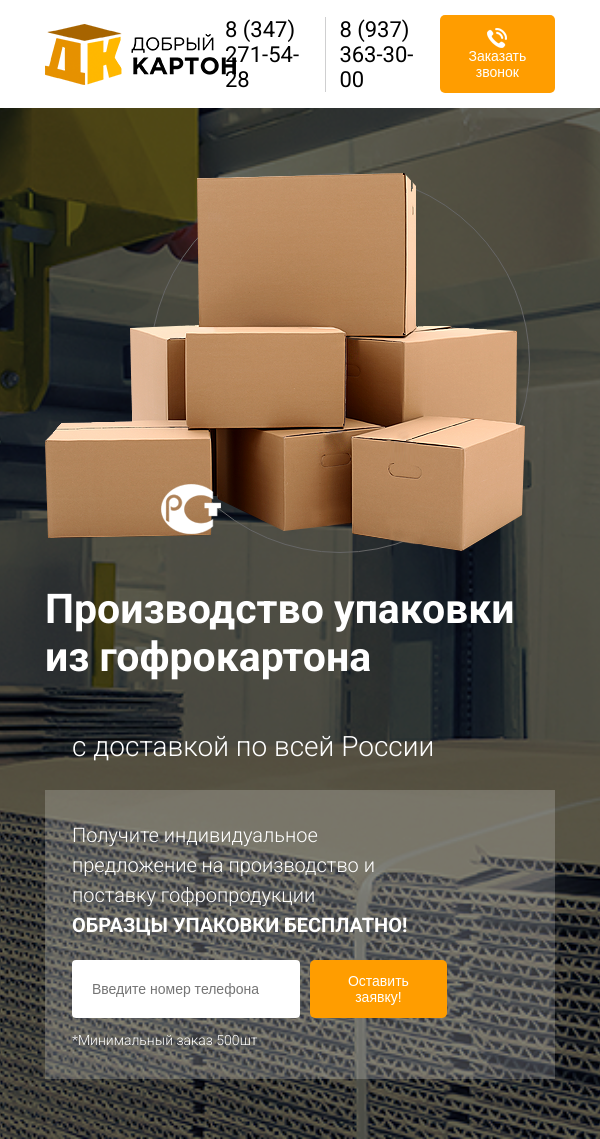
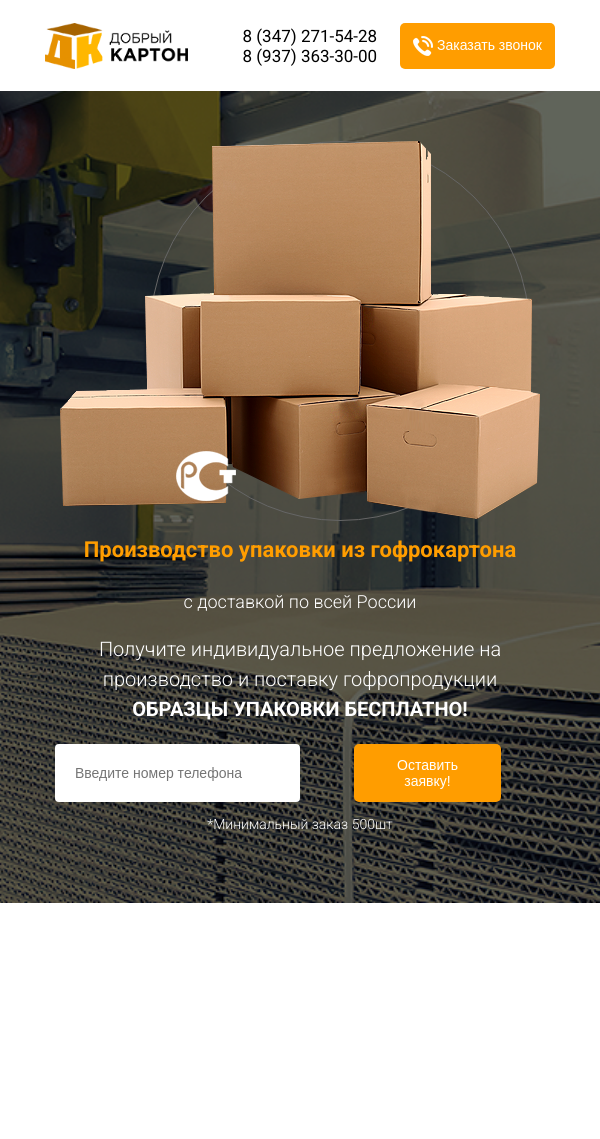
Before and after one commit to AshtonBro/Study_htmlCss, a PHP site: page / in a window 600 px wide. After the commit the page ends 903 px from the top, so only its background shows below. Run offline with PHP 8.4, Linux system fonts and the light colour scheme.

Commit message:
>= 576px

```diff
--- a/good_cardboard/src/css/style.css
+++ b/good_cardboard/src/css/style.css
@@ -40,7 +40,7 @@ body {
     .main-img::after {
       content: url(../img/main/icon-2.png);
       position: absolute;
-      margin-top: 311px;
+      margin-top: 310px;
       margin-left: -364px; }
   .main-text__title {
     margin-bottom: 22px;
@@ -209,11 +209,12 @@ img {
     height: 35px;
     border-radius: 4px; }
   .header-contacts__phone {
-    font-size: 14px;
-    margin-right: 0;
-    border: none; }
+    font-size: 15px;
+    margin-right: 0; }
     .header-contacts__phones {
       flex-direction: column; }
+    .header-contacts__phone:first-child {
+      border: none; }
   .header-contacts__button {
     display: inline-block;
     padding: 9px; }
@@ -266,15 +267,44 @@ img {
         width: 100%; } }
 
 @media (min-width: 576px) and (max-width: 767.98px) {
-  padding: 15px 0;
-  background-color: #fff;
-  -logo {
-    background: url(../img/header/header-log.png) center no-repeat;
-    background-size: 100%;
-    width: 113px;
-    height: 41px; }
-  -contacts__phone {
-    flex-direction: column;
-    font-size: 14px;
-    margin-right: 0;
-    border: none; } }
+  .header {
+    padding: 10px 0;
+    background-color: #fff; }
+    .header-logo {
+      background: url(../img/header/header-log.png) center no-repeat;
+      background-size: 100%;
+      width: 143px;
+      height: 71px; }
+    .header-contacts__phone {
+      font-size: 17px;
+      margin-right: 10px; }
+      .header-contacts__phones {
+        flex-direction: column; }
+      .header-contacts__phone:first-child {
+        border: none; }
+    .header-contacts__button {
+      display: inline-block;
+      padding: 13px; }
+  .main {
+    text-align: center;
+    padding-top: 50px; }
+    .main-text__title {
+      font-size: 22px;
+      color: #ff9d00; }
+    .main-text__subtitle {
+      font-size: 18px;
+      padding: 7px;
+      margin-bottom: 5px; }
+    .main-text__form {
+      background-color: transparent;
+      padding: 10px; }
+  .form {
+    display: flex;
+    margin-bottom: 12px; }
+    .form-title {
+      padding-right: 0; }
+  .button_big {
+    border-bottom: 17px;
+    vertical-align: middle;
+    margin-right: auto;
+    margin-left: auto; } }
--- a/good_cardboard/src/index.html
+++ b/good_cardboard/src/index.html
@@ -29,14 +29,14 @@
     <header class="header">
         <div class="container">
             <div class="row align-items-center">
-                <div class="col-4 col-md-4">
+                <div class="col-4 col-sm-4">
                     <div class="header-logo">
 
                     </div>
                     <!-- /.header__logo -->
                 </div>
                 <!-- /.col-4 -->
-                <div class="col-8 col-md-8">
+                <div class="col-8 col-sm-8">
                     <div class="header-contacts">
                         <div class="header-contacts__phones">
                             <div class="header-contacts__phone">
@@ -63,14 +63,14 @@
     <section class="main">
         <div class="container">
             <div class="row align-items-center">
-                <div class="col-12 col-md-5">
+                <div class="col-12 col-sm-12">
                     <div class="main-img wow bounceIn hidden-mobile">
                         <img src="./img/main/boxes.png" alt="boxes">
                     </div>
                     <!-- /.main-img -->
                 </div>
                 <!-- /.col-5 -->
-                <div class="col-12 col-md-7">
+                <div class="col-12 col-sm-12">
                     <div class="main-text">
                         <h1 class="main-text__title">
                             Производство упаковки из гофрокартона
--- a/good_cardboard/src/sass/_main.sass
+++ b/good_cardboard/src/sass/_main.sass
@@ -34,7 +34,7 @@
         &::after
             content: url(../img/main/icon-2.png)
             position: absolute
-            margin-top: 311px
+            margin-top: 310px
             margin-left: -364px
 
     &-text /* Заголовок */
--- a/good_cardboard/src/sass/_media.sass
+++ b/good_cardboard/src/sass/_media.sass
@@ -11,10 +11,10 @@
             &__phone
                 &s
                     flex-direction: column
-                font-size: 14px
+                font-size: 15px
                 margin-right: 0
                 &:first-child
-                border: none
+                    border: none
             &__button
                 display: inline-block
                 padding: 9px
@@ -70,18 +70,46 @@
                     width: 100%
 @media (min-width: 576px) and (max-width: 767.98px)
     .header
-    padding: 15px 0
-    background-color: #fff
-    &-logo
-        background: url(../img/header/header-log.png) center no-repeat
-        background-size: 100%
-        width: 113px
-        height: 41px
-    &-contacts
-            &__phone
-                &s
-                flex-direction: column
-                font-size: 14px
-                margin-right: 0
-                &:first-child
-                border: none
+        padding: 10px 0
+        background-color: #fff
+        &-logo
+            background: url(../img/header/header-log.png) center no-repeat
+            background-size: 100%
+            width: 143px
+            height: 71px
+        &-contacts
+                &__phone
+                    &s
+                        flex-direction: column
+                    font-size: 17px
+                    margin-right: 10px
+                    &:first-child
+                        border: none
+                &__button
+                    display: inline-block
+                    padding: 13px
+    .main
+        text-align: center
+        padding-top: 50px
+        &-text
+            &__title
+                font-size: 22px
+                color: $active-color
+            &__subtitle
+                font-size: 18px
+                padding: 7px
+                margin-bottom: 5px
+            &__form
+                background-color: transparent
+                padding: 10px
+    .form
+        display: flex
+        margin-bottom: 12px
+        &-title
+            padding-right: 0
+    .button
+        &_big
+            border-bottom: 17px
+            vertical-align: middle
+            margin-right: auto
+            margin-left: auto
```
